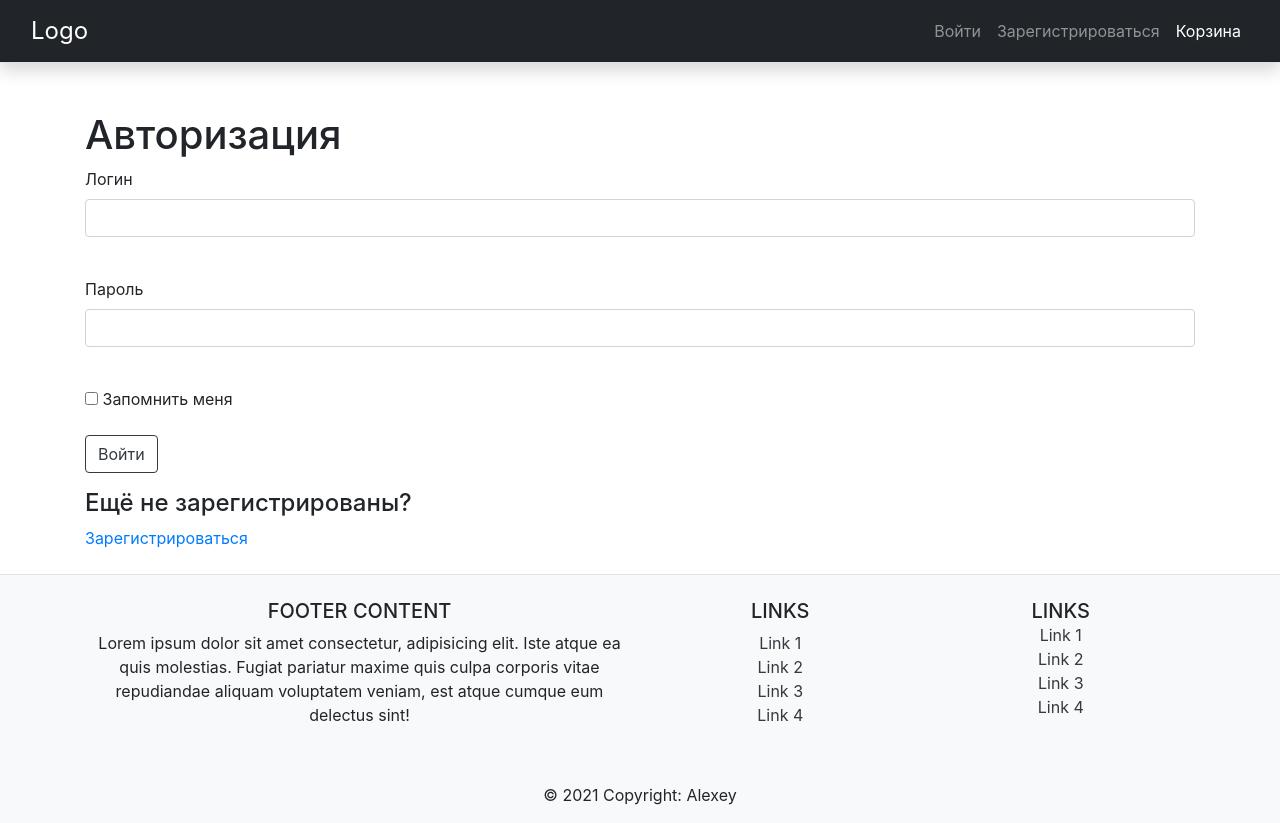
After one commit to Alexey045/YandexWebProject, a Flask app: page /login in a window 1280 px wide. The commit adds this page. Run offline with Flask 2, Linux system fonts and the light colour scheme; some libraries are stand-ins or nearby versions.

Commit message:
login form.

```diff
--- a/templates/test.html
+++ b/templates/base.html
@@ -20,7 +20,9 @@
 <header class="shadow border-bottom mb-5">
     <nav class="navbar navbar-expand-lg navbar-dark text-white" style="background-color: #212529;">
         <div class="container-fluid">
-            <div class="navbar-logo"><a class="navbar-brand" href="/index">Logo</a></div>
+            <div class="navbar-logo">
+                <a class="navbar-brand" href="/" style="font-size: 1.5rem;">Logo</a> <!-- logo -->
+            </div>
             <button class="navbar-toggler" type="button" data-bs-toggle="collapse"
                     data-bs-target="#navbarNav" aria-controls="navbarNav" aria-expanded="false"
                     aria-label="Toggle navigation" style="outline: 0px;">
@@ -29,11 +31,13 @@
             <div class="collapse navbar-collapse" id="navbarNav" style="flex-grow: 0;">
                 <ul class="navbar-nav">
                     <li class="nav-item">
-                        <a class="nav-link" href="/index1">Личный
-                            кабинет</a>
+                        <a class="nav-link" href="/login">Войти</a> <!-- user -->
                     </li>
                     <li class="nav-item">
-                        <a class="nav-link active" href="#">Корзина</a>
+                        <a class="nav-link" href="/registration">Зарегистрироваться</a> <!-- user -->
+                    </li>
+                    <li class="nav-item">
+                        <a class="nav-link active" href="#">Корзина</a> <!-- cart -->
                     </li>
                 </ul>
             </div>
@@ -42,21 +46,19 @@
 </header>
 <!-- Begin page content -->
 <main role="main" class="container">
-    <!-- {% block content %}{% endblock %} -->
+    {% block content %}{% endblock %}
+    <!--
     <div class="row">
         <div class="col-sm-6">
-            <div class="card" style="width: 18rem;">
+            <div class="card" style="width: 12rem;">
                 <img src="/static/img/phone.jpg" class="card-img-top"
-                     style="padding-left: .75rem; padding-right: .75rem; padding-top: .5rem;" alt="...">
+                     style="padding-left: 1.75rem; padding-right: 1.75rem; padding-top: .75rem;" alt="...">
                 <div class="card-body">
-                    <h5 class="card-title">Iphone 11</h5>
-                    <!--<p class="card-text">Some quick example text to build on the card title and make up the
-                            bulk
-                            of
-                            the card's content.</p>-->
+                    <h5 class="card-title">iPhone 11</h5>
+                    <p class="card-text">49 990 р.</p>
                     <a href="/index" class="stretched-link"></a>
                     <div class="d-grip col mx-auto">
-                        <a href="/index1" class="btn btn-outline-dark
+                        <a href="/index" class="btn btn-outline-dark
                         center-block col mx-auto stretched-link">
                             Добавить в корзину</a>
                     </div>
@@ -64,6 +66,7 @@
             </div>
         </div>
     </div>
+    -->
 </main>
 <!-- Footer -->
 <footer class="bg-light text-center text-lg-start border-top mt-4">
@@ -130,9 +133,8 @@
     <!-- Grid container -->
 
     <!-- Copyright -->
-    <div class="text-center p-3" style="background-color: rgba(0, 0, 0, 0.2);">
-        © 2020 Copyright:
-        <a class="text-dark" href="https://mdbootstrap.com/">MDBootstrap.com</a>
+    <div class="text-center p-3">
+        © 2021 Copyright: Alexey
     </div>
     <!-- Copyright -->
 </footer>
--- /dev/null
+++ b/templates/login.html
@@ -0,0 +1,30 @@
+{% extends "base.html" %}
+
+{% block content %}
+<h1>Авторизация</h1>
+<form action="" method="post" novalidate>
+    {{ form.hidden_tag() }}
+    <p>
+        {{ form.username.label }}<br>
+        {{ form.username(class="form-control") }}<br>
+        {% for error in form.username.errors %}
+    <div class="alert alert-danger" role="alert">
+        {{ error }}
+    </div>
+    {% endfor %}
+    </p>
+    <p>
+        {{ form.password.label }}<br>
+        {{ form.password(class="form-control", type="password") }}<br>
+        {% for error in form.password.errors %}
+    <div class="alert alert-danger" role="alert">
+        {{ error }}
+    </div>
+    {% endfor %}
+    </p>
+    <p>{{ form.remember_me() }} {{ form.remember_me.label }}</p>
+    <p>{{ form.submit(type="submit", class="btn btn-outline-dark") }}</p>
+    <h4>Ещё не зарегистрированы?</h4>
+    <a href="/registration" class="link">Зарегистрироваться</a>
+</form>
+{% endblock %}
--- a/test.py
+++ b/test.py
@@ -1,18 +1,44 @@
 from flask import Flask, render_template
+from werkzeug.utils import redirect
+from flask_wtf import FlaskForm
+from wtforms import StringField, PasswordField, BooleanField, SubmitField
+from wtforms.validators import DataRequired
+
+
+class LoginForm(FlaskForm):
+    username = StringField('Логин', validators=[DataRequired()])
+    password = PasswordField('Пароль', validators=[DataRequired()])
+    remember_me = BooleanField('Запомнить меня')
+    submit = SubmitField('Войти')
+
 
 app = Flask(__name__)
+app.config['SECRET_KEY'] = "My little strange password that i don`t understand"
 
 
-@app.route('/index')
+@app.route('/')
 def test():
-    return render_template('test.html')
+    return render_template('base.html')
 
 
-@app.route('/index1')
+@app.route('/success')
 def third():
     return 'success'
     # return render_template('3.html')
 
 
+@app.route('/registration')
+def registration():
+    return render_template('registration.html')
+
+
+@app.route('/login', methods=['GET', 'POST'])
+def login():
+    form = LoginForm()
+    if form.validate_on_submit():
+        return redirect('/success')
+    return render_template('login.html', form=form)
+
+
 if __name__ == '__main__':
     app.run(port=8080, host='127.0.0.1')
```
